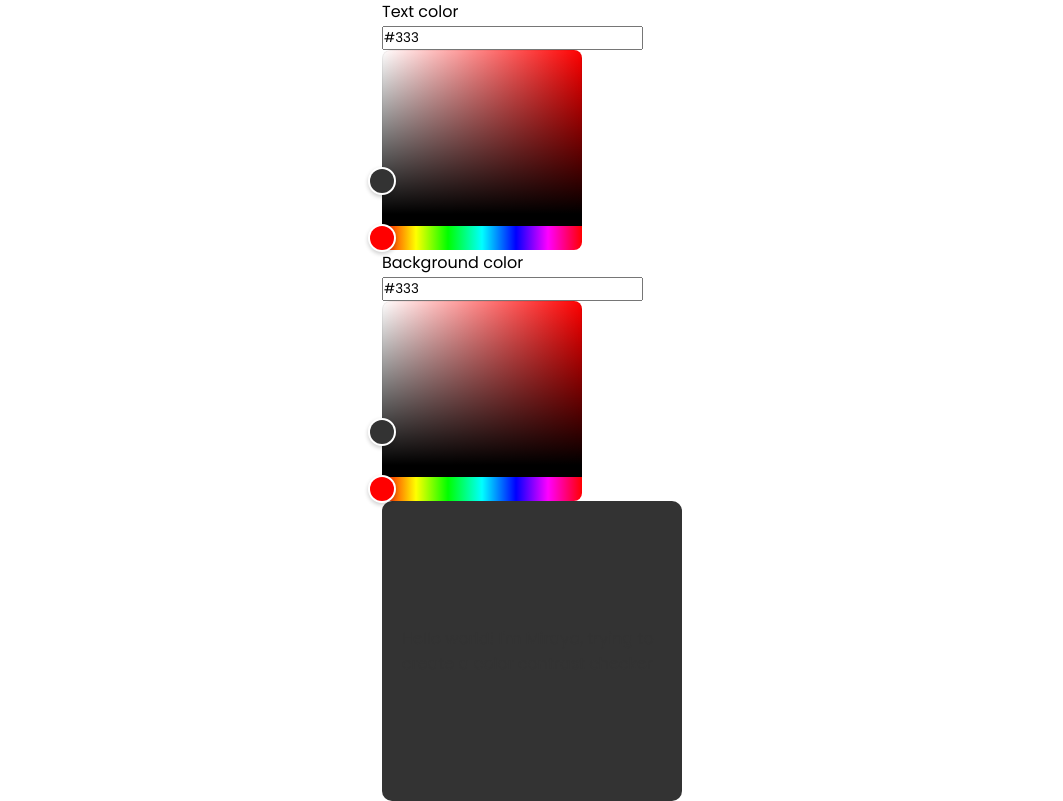
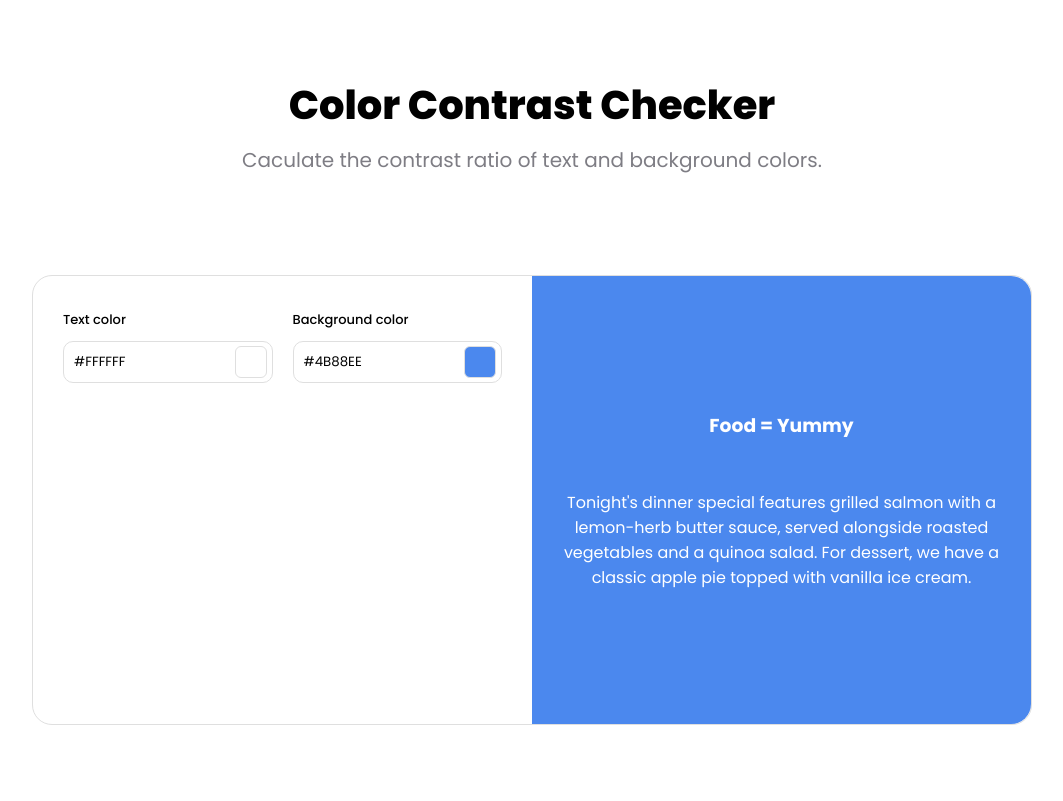
Before and after one commit to mirayatech/color-contrast-checker, a React (Vite) app: page / in a window 1280 px wide. Shown: the whole page, without its empty margins (108-1171 px from the left). Built offline with nearby package versions, Linux system fonts and the light colour scheme.

Commit message:
feat: Improve Color Contrast Checker UI and Interactivity

```diff
--- a/src/App.tsx
+++ b/src/App.tsx
@@ -1,9 +1,13 @@
 import { useState } from "react";
 import { HexColorPicker } from "react-colorful";
+import ClickAwayListener from "react-click-away-listener";
 
 export default function App() {
-  const [textColor, setTextColor] = useState("#333");
-  const [backgroundColor, setBackgroundColor] = useState("#333");
+  const [textColor, setTextColor] = useState("#FFFFFF");
+  const [backgroundColor, setBackgroundColor] = useState("#4B88EE");
+  const [isTextColorPickerOpen, setIsTextColorPickerOpen] = useState(false);
+  const [isBackgroundColorPickerOpen, setIsBackgroundColorPickerOpen] =
+    useState(false);
 
   const formatColorCode = (color: string) => {
     // Add a '#' if it's not present and limit length to 7 characters (# + 6 hex digits)
@@ -33,10 +37,16 @@ export default function App() {
   };
 
   return (
-    <div>
-      <div>
+    <div className="container">
+      <h1 className="title">Color Contrast Checker</h1>
+      <h2 className="subtitle">
+        Caculate the contrast ratio of text and background colors.
+      </h2>
+      <div className="card">
+        <div className="card__rightSide">
+          <div className="card__rightSideText">
             <label htmlFor="text-color">Text color</label>
-        <div>
+            <div className="card__inputTextWrapper">
               <input
                 type="text"
                 name="text-color"
@@ -44,14 +54,30 @@ export default function App() {
                 value={textColor}
                 onBlur={handleTextColorBlur}
                 onChange={handleTextColorChange}
-          />{" "}
-          <HexColorPicker color={textColor} onChange={setTextColor} />
+              />
+              <button
+                onClick={() => setIsTextColorPickerOpen(true)}
+                style={{
+                  backgroundColor: textColor,
+                }}
+              />
+              {isTextColorPickerOpen ? (
+                <ClickAwayListener
+                  onClickAway={() => setIsTextColorPickerOpen(false)}
+                >
+                  <HexColorPicker
+                    className="textColorPicker"
+                    color={textColor}
+                    onChange={setTextColor}
+                  />
+                </ClickAwayListener>
+              ) : null}
             </div>
           </div>
 
-      <div>
+          <div className="card__rightSideBackground">
             <label htmlFor="background-color">Background color</label>
-        <div>
+            <div className="card__inputBackgroundWrapper">
               <input
                 type="text"
                 name="background-color"
@@ -60,28 +86,40 @@ export default function App() {
                 onChange={handleBackgroundColorChange}
                 onBlur={handleBackgroundColorBlur}
               />
-
+              <button
+                onClick={() => setIsBackgroundColorPickerOpen(true)}
+                style={{
+                  backgroundColor: backgroundColor,
+                }}
+              />
+              {isBackgroundColorPickerOpen ? (
+                <ClickAwayListener
+                  onClickAway={() => setIsBackgroundColorPickerOpen(false)}
+                >
                   <HexColorPicker
+                    className="backgroundColorPicker"
                     color={backgroundColor}
                     onChange={setBackgroundColor}
                   />
+                </ClickAwayListener>
+              ) : null}
+            </div>
           </div>
         </div>
         <div
+          className="card__leftSide"
           style={{
-          width: "300px",
-          height: "300px",
             backgroundColor: backgroundColor,
-          padding: "20px",
-          borderRadius: "10px",
-          display: "flex",
-          alignItems: "center",
-          justifyContent: "center",
           }}
         >
+          <h3 style={{ color: textColor }}>Food = Yummy</h3>
           <p style={{ color: textColor }}>
-          Hello world! I'm Miraya, trying to create a color contrast checker
+            Tonight's dinner special features grilled salmon with a lemon-herb
+            butter sauce, served alongside roasted vegetables and a quinoa
+            salad. For dessert, we have a classic apple pie topped with vanilla
+            ice cream.
           </p>
+        </div>
       </div>
     </div>
   );
--- a/src/index.css
+++ b/src/index.css
@@ -1,4 +1,4 @@
-@import url("https://fonts.googleapis.com/css2?family=Poppins:wght@300;400;500;600&display=swap");
+@import url("https://fonts.googleapis.com/css2?family=Poppins:wght@400;500;600;700;800&display=swap");
 
 * {
   margin: 0;
@@ -13,3 +13,120 @@ body {
   align-items: center;
   justify-content: center;
 }
+
+button {
+  cursor: pointer;
+}
+
+/* CUSTOM STYLING */
+
+.title,
+.subtitle {
+  text-align: center;
+}
+
+.title {
+  font-weight: 800;
+  font-size: 2.5rem;
+}
+
+.subtitle {
+  color: #7e7d84;
+  font-weight: 400;
+  font-size: 1.25rem;
+  padding: 10px 0 100px;
+}
+
+.card {
+  border: 1px solid #dfdfdf;
+  border-radius: 20px;
+  max-width: 1000px;
+  height: 450px;
+  display: grid;
+  grid-template-columns: 1fr 1fr;
+}
+
+/* RIGHT SIDE */
+
+.card__rightSide {
+  width: 100%;
+  padding: 30px 30px 0;
+  display: flex;
+  gap: 20px;
+}
+
+/* RIGHT SIDE BOTH INPUTS */
+
+.card__rightSideText label,
+.card__rightSideBackground label {
+  font-size: 0.8125rem;
+  font-weight: 500;
+}
+
+.card__inputTextWrapper input,
+.card__inputBackgroundWrapper input {
+  margin-top: 10px;
+  width: 100%;
+  border: 1px solid #dfdfdf;
+  padding: 10px;
+  border-radius: 10px;
+  position: relative;
+  outline: none;
+}
+
+.card__inputTextWrapper button,
+.card__inputBackgroundWrapper button {
+  width: 32px;
+  height: 32px;
+  border-radius: 6px;
+  border: none;
+  border: 1px solid #dfdfdf;
+}
+.card__rightSideText button,
+.card__inputBackgroundWrapper button {
+  position: absolute;
+  top: 40px;
+  right: 6px;
+}
+/* RIGH SIDE TEXT */
+
+.card__rightSideText {
+  width: 100%;
+  position: relative;
+}
+
+/* RIGH SIDE BACKGROUND */
+
+.card__rightSideBackground {
+  width: 100%;
+  position: relative;
+}
+
+/* LEFT SIDE */
+
+.card__leftSide {
+  width: 100%;
+  gap: 50px;
+  display: flex;
+  flex-direction: column;
+  text-align: center;
+  align-items: center;
+  justify-content: center;
+  padding: 20px;
+  border-top-right-radius: 20px;
+  border-bottom-right-radius: 20px;
+}
+
+/* COLOR PICKER */
+
+.textColorPicker,
+.backgroundColorPicker {
+  position: absolute;
+  bottom: 250px;
+  right: -10px;
+  box-shadow: 0 25px 50px -12px rgb(0 0 0 / 0.25);
+  border-radius: 10px;
+  padding: 10px;
+  background-color: white;
+  border: 1px solid #dfdfdf;
+}
```
Lines whose indentation alone changed are shown as unchanged.
